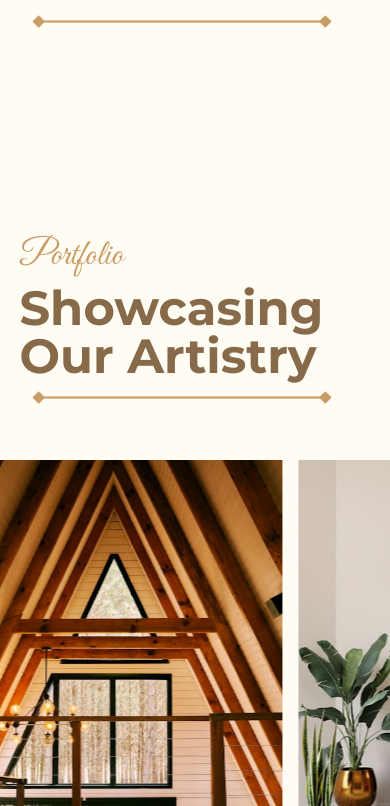
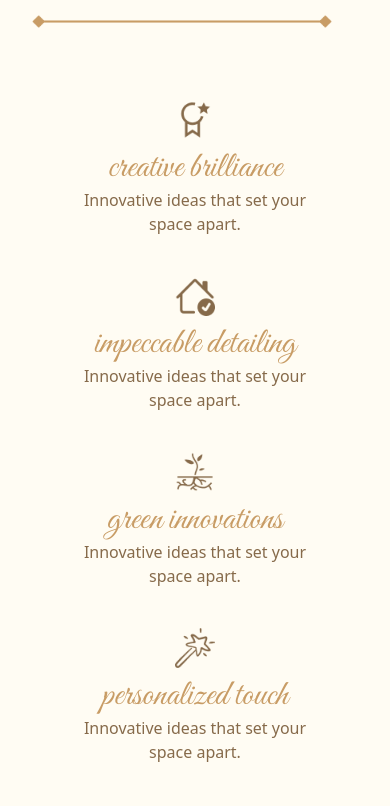
Before and after one commit to Maryammuhammadafzal/interior_designing_landing_page, a Next.js app: page / in a window 390 px wide. Shown: the part 2858-3664 px from the top of the page. Built offline with nearby package versions, Linux system fonts and the light colour scheme.

Commit message:
deploying

```diff
--- a/src/app/promises/page.tsx
+++ b/src/app/promises/page.tsx
@@ -23,7 +23,7 @@ const PromisePage = () => {
         </div>
 
         <div className="xl:w-[95%] w-full mx-auto h-auto py-4 gap-8 flex flex-col">
-          <div className="navigation hidden w-full md:flex flex-wrap h-auto gap-4 justify-evenly items-center">
+          <div className="navigation w-full flex flex-wrap h-auto gap-4 justify-evenly items-center">
             <div className="flex flex-col gap-0 text-center w-[250px] h-[160px] justify-center items-center p-1">
               <div className="icon py-2">
                 <Image
```
